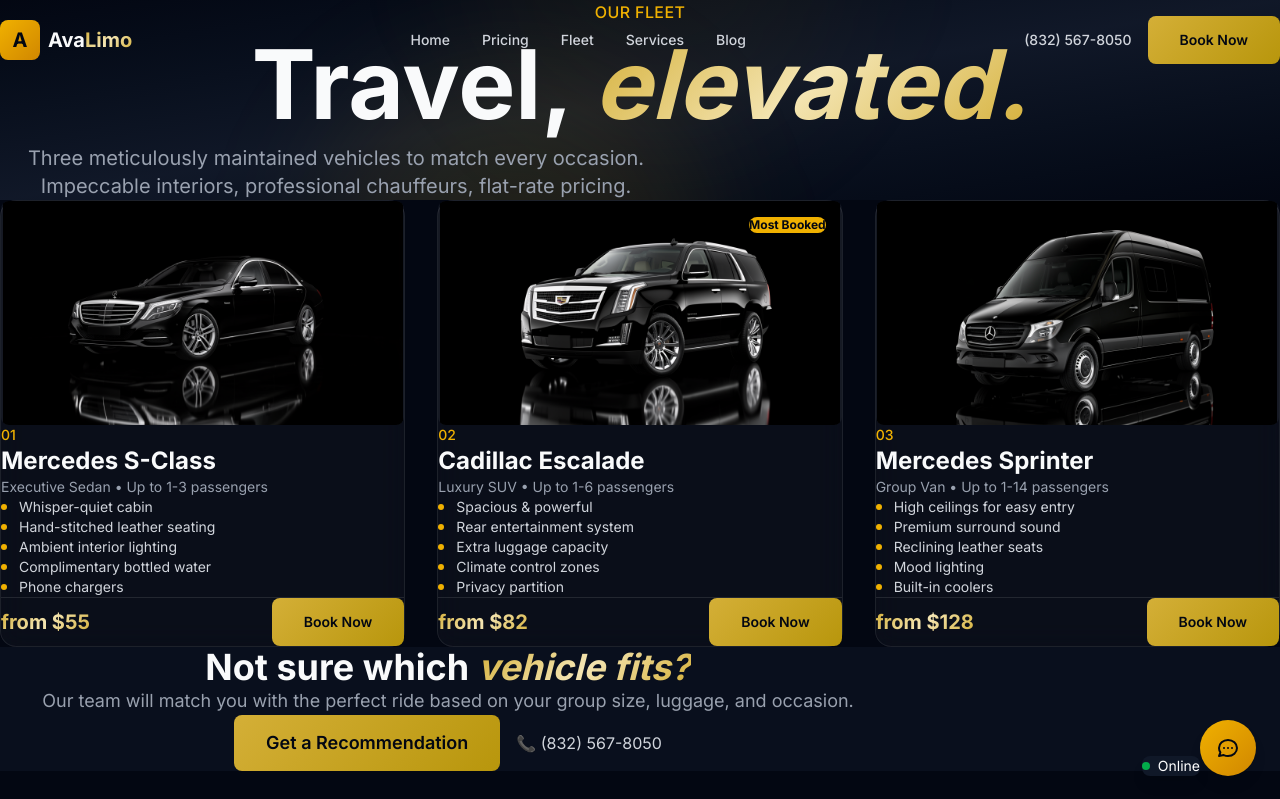
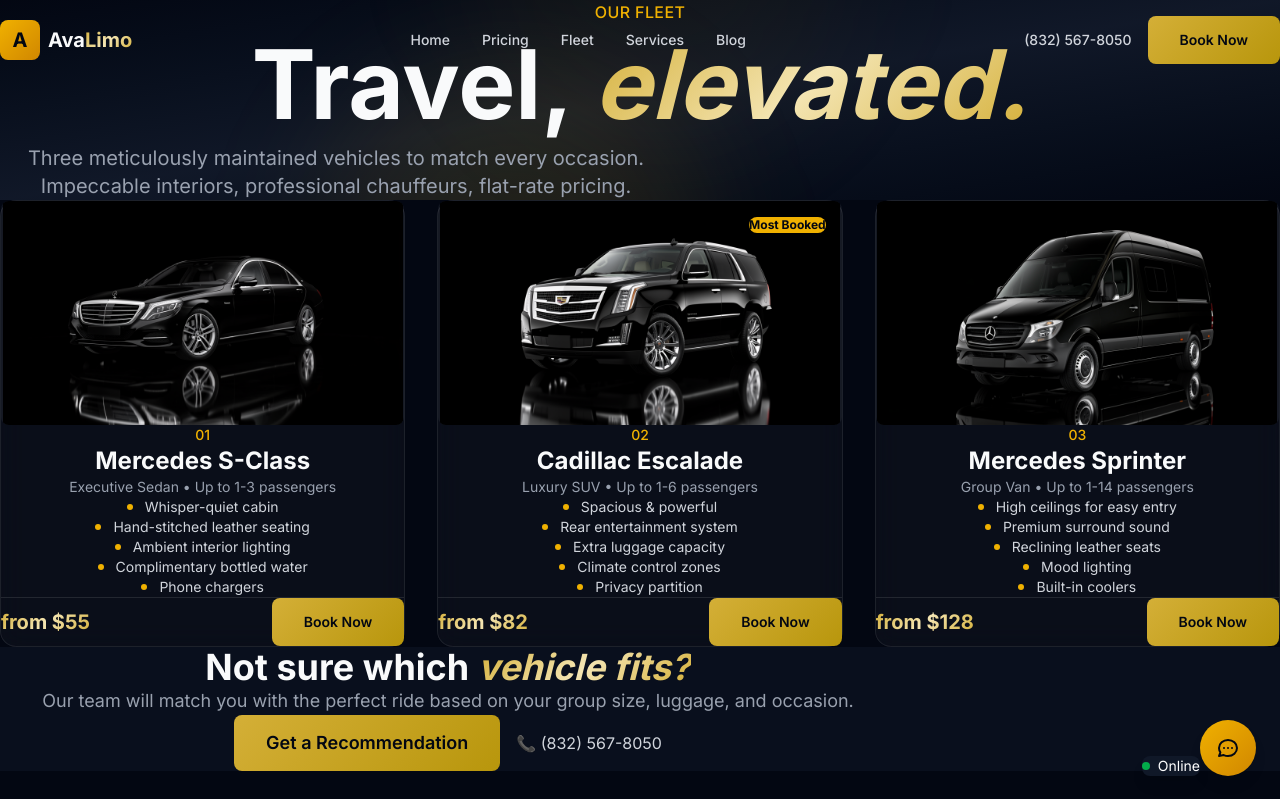
Before and after one commit to quriat/avalimo-v2, a Next.js app: page /fleet in a window 1280 px wide. Shown: the top 799 px of the page. Built offline with nearby package versions, Linux system fonts and the light colour scheme.

Commit message:
Force center alignment with !important

```diff
--- a/src/app/globals.css
+++ b/src/app/globals.css
@@ -131,26 +131,32 @@
 
 /* Center card content */
 .glass-card h3,
-.glass-card p {
-  text-align: left;
+.glass-card p,
+.glass-card ul {
+  text-align: center !important;
+}
+
+.glass-card li {
+  text-align: center !important;
+  justify-content: center;
 }
 
 /* Center footer columns */
 footer {
-  text-align: center;
+  text-align: center !important;
 }
 
 footer h3 {
-  text-align: center;
+  text-align: center !important;
 }
 
 footer ul {
-  text-align: center;
+  text-align: center !important;
   list-style-position: inside;
 }
 
 footer li {
-  text-align: center;
+  text-align: center !important;
 }
 
 /* Fleet cards */
```
